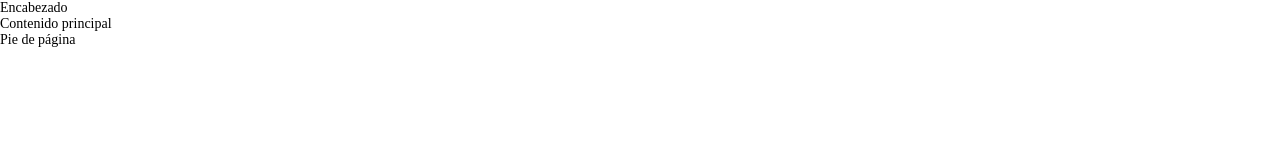
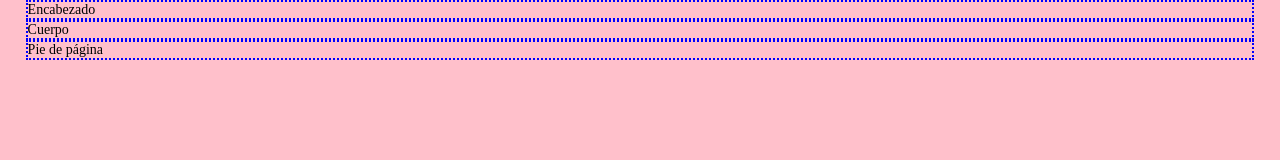
Before and after one commit to JuanLopez1212/Blogr-rwd, a plain HTML site: page index.html in a window 1280 px wide. Drawn offline with Linux system fonts and the light colour scheme.

Commit message:
Se le añade estilos al container

```diff
--- a/css/style.css
+++ b/css/style.css
@@ -3,5 +3,15 @@ html {
 }
 
 body {
+    background-color: pink;
     font-size: 1.4rem;
 }
+
+/* Media Queries */
+
+.container {
+    border: 2px dotted blue;
+    max-width: 96vw;
+    margin: 0 auto;
+    box-sizing: border-box;
+}
--- a/index.html
+++ b/index.html
@@ -8,9 +8,21 @@
     <link rel="stylesheet" href="./css/style.css">
 </head>
 <body>
-    <header class="header">Encabezado</header>
-    <main class="main">Contenido principal</main>
-    <footer class="footer">Pie de página</footer>
+    <header class="header">
+        <div class="container">
+            Encabezado
+        </div>
+    </header>
+    <main class="main">
+        <div class="container">
+            Cuerpo
+        </div>
+    </main>
+    <footer class="footer">
+        <div class="container">
+            Pie de página
+        </div>
+    </footer>
 
     <script src="./js/script.js"></script>
 </body>
```
